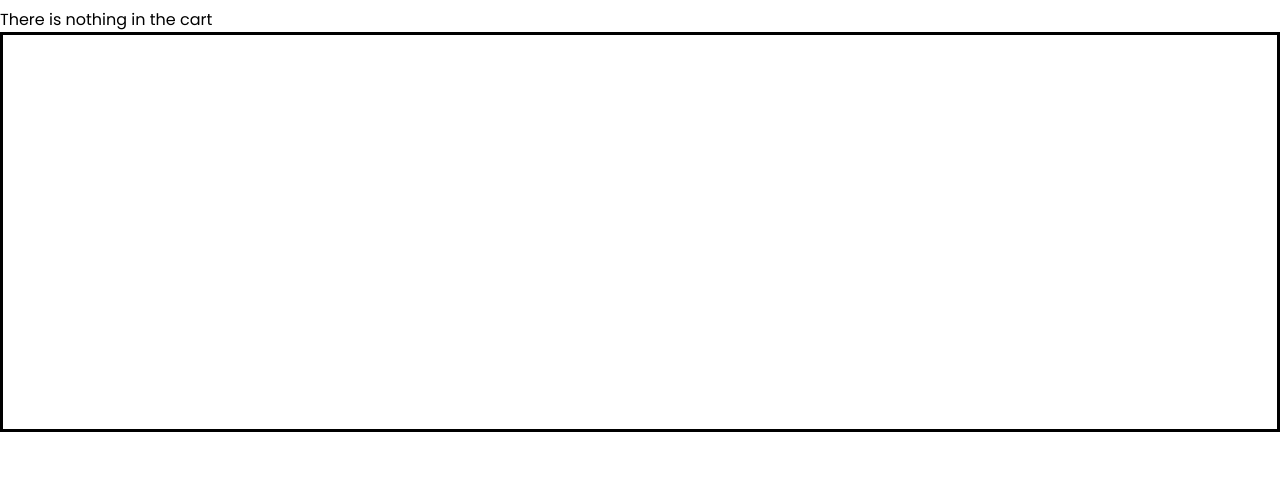
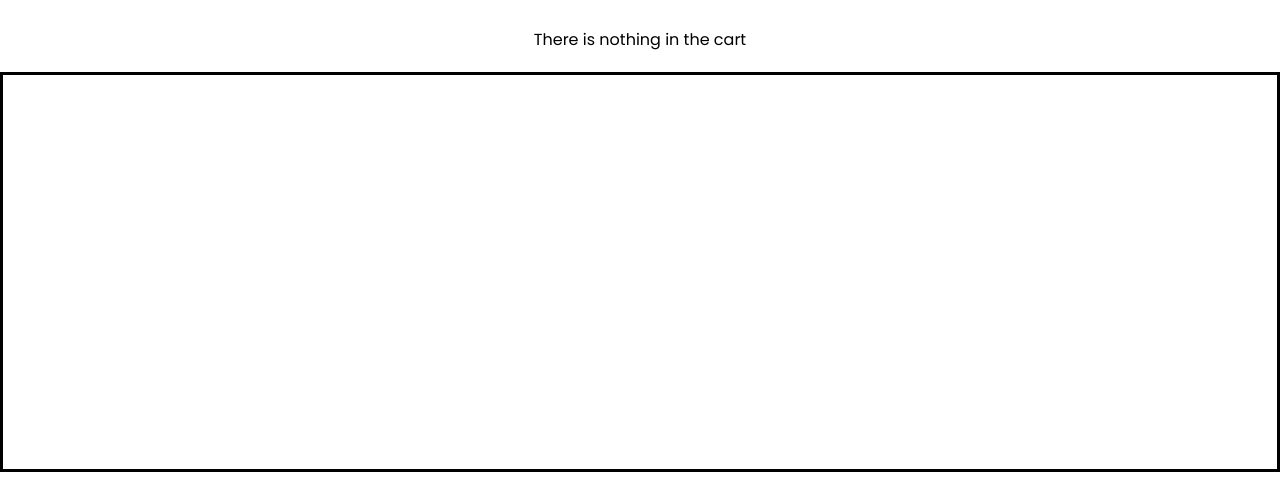
Before and after one commit to PrenticeCo/Next.com-, a plain HTML site: page cart.html in a window 1280 px wide. Shown: the part 313-800 px from the top of the page. Drawn offline with nearby package versions, Linux system fonts and the light colour scheme; files that its build step writes are made by us from their sources.

Commit message:
styling changes

```diff
--- a/sass/layout/_cart.scss
+++ b/sass/layout/_cart.scss
@@ -7,6 +7,13 @@
   border: solid;
   display: flex;
   height: 400px;
+  justify-content: space-around;
+}
+
+.cart--content__title {
+    display: flex;
+    justify-content: center;
+    margin: 20px 0 20px 0
 }
 
 .cart--content--item {
@@ -17,10 +24,6 @@
   flex: 1 1 30%;
   max-width: 30%;
   gap: 10px;
-
-  &__price {
-    font-weight: bold;
-  }
   &__color {
   }
   &__title {
```
